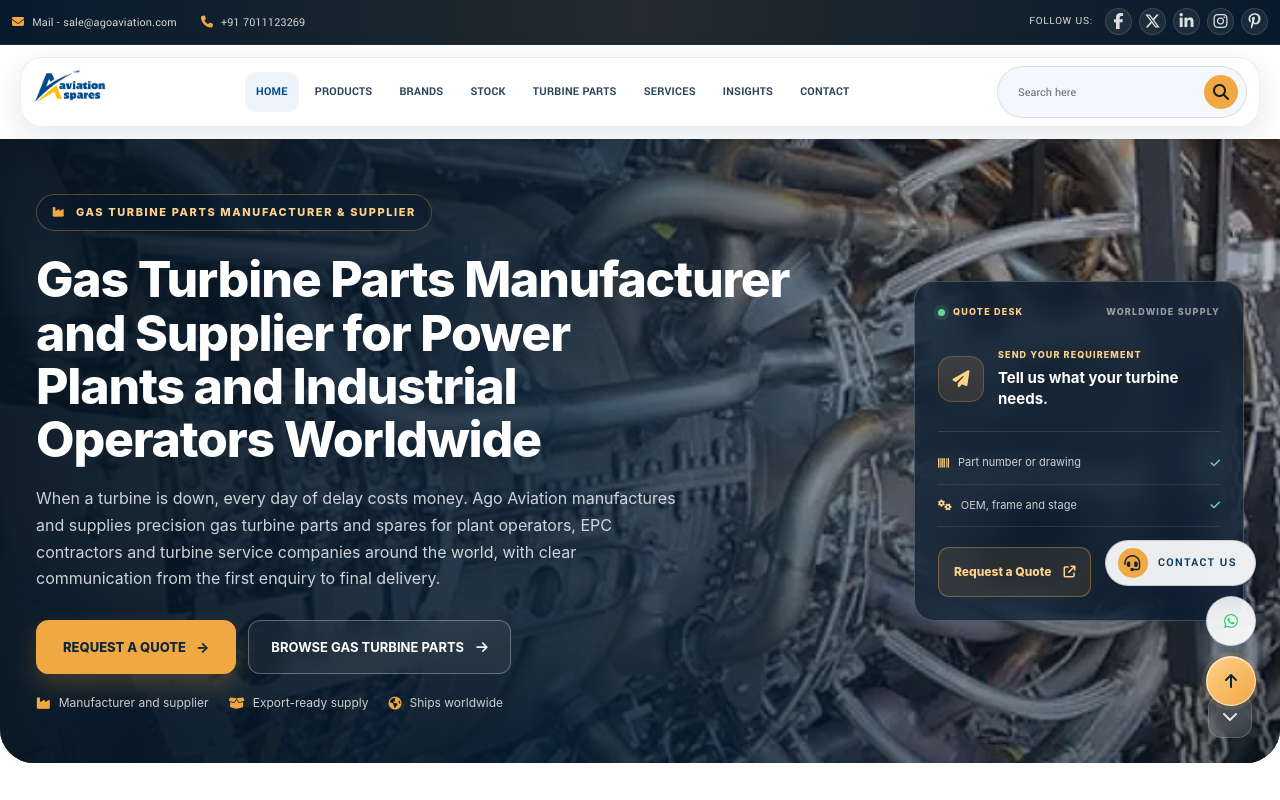
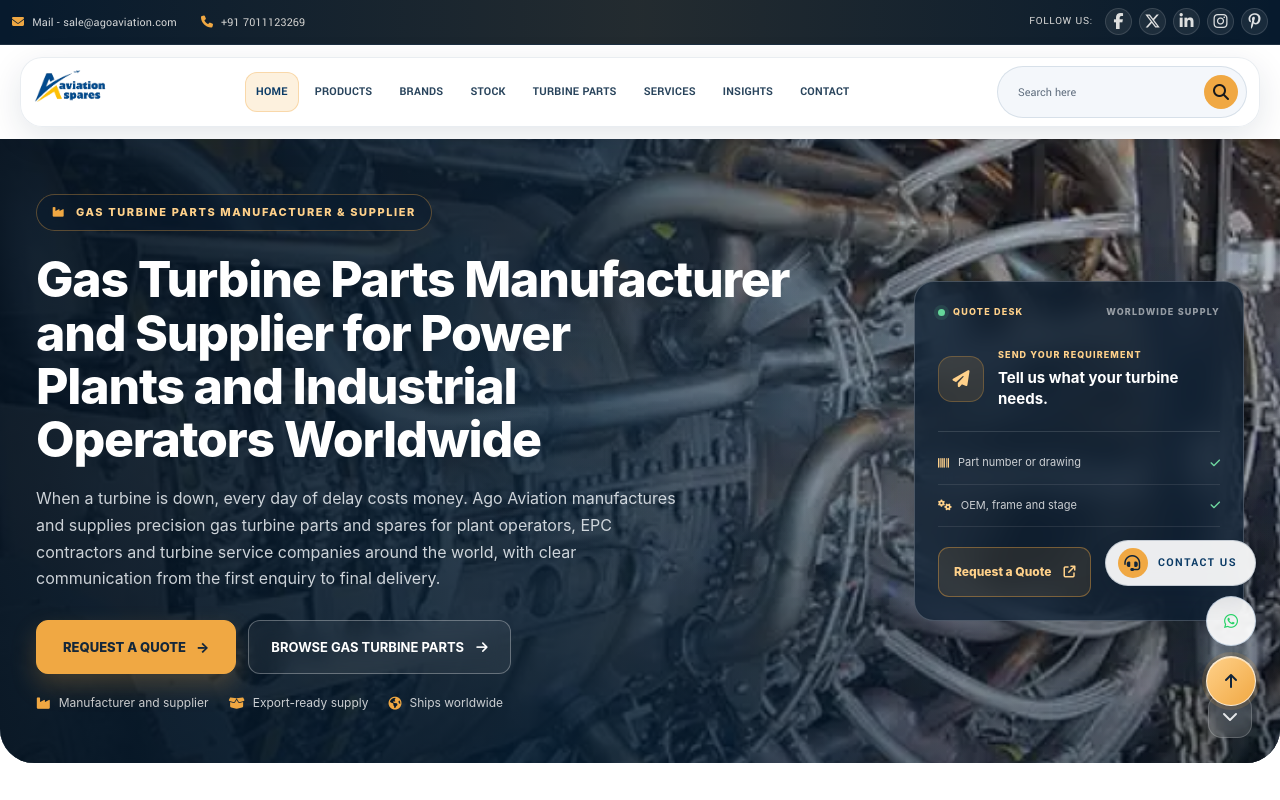
Before and after one commit to mdmajdi05/ago-next, a Next.js app: page / in a window 1280 px wide. Shown: the top 800 px of the page. Built offline with nearby package versions, Linux system fonts and the light colour scheme; no server answers.

Commit message:
nav hover/active: apply original HTML design values

```diff
--- a/src/styles/globals.css
+++ b/src/styles/globals.css
@@ -849,13 +849,15 @@ main {
 }
 
 .nav-item:hover .nav-link {
-  color: #014a8e;
-  background: rgba(240, 168, 67, 0.1);
+  color: #0b3b66;
+  background: #fdf1de;
+  box-shadow: inset 0 0 0 1px rgba(240, 168, 67, 0.34);
 }
 
 .nav-item.active .nav-link {
-  color: #014a8e;
-  background: #eef4f9;
+  color: #0b3b66;
+  background: #fdf1de;
+  box-shadow: inset 0 0 0 1px rgba(240, 168, 67, 0.34);
 }
 
 .header-search {
```
